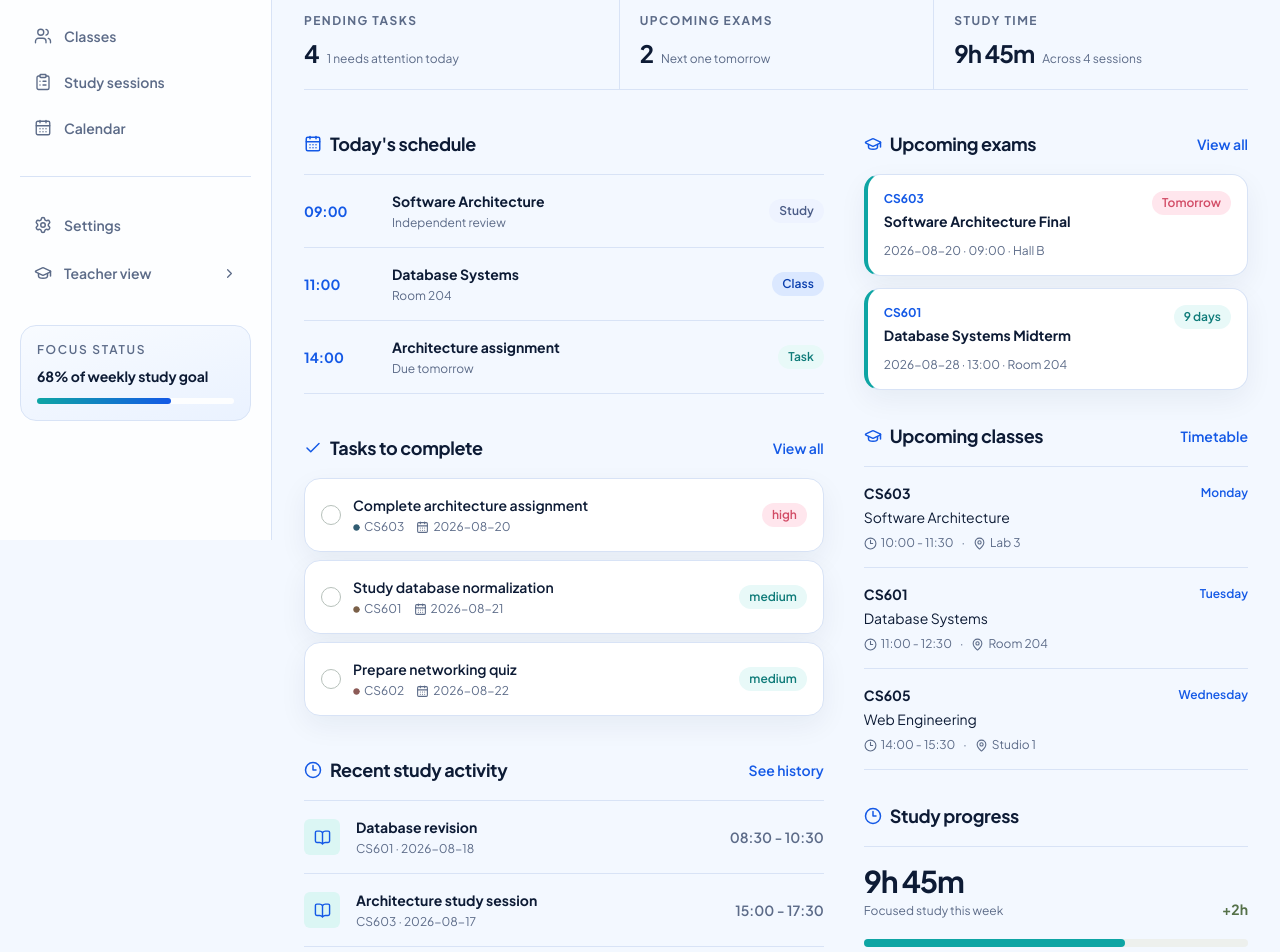
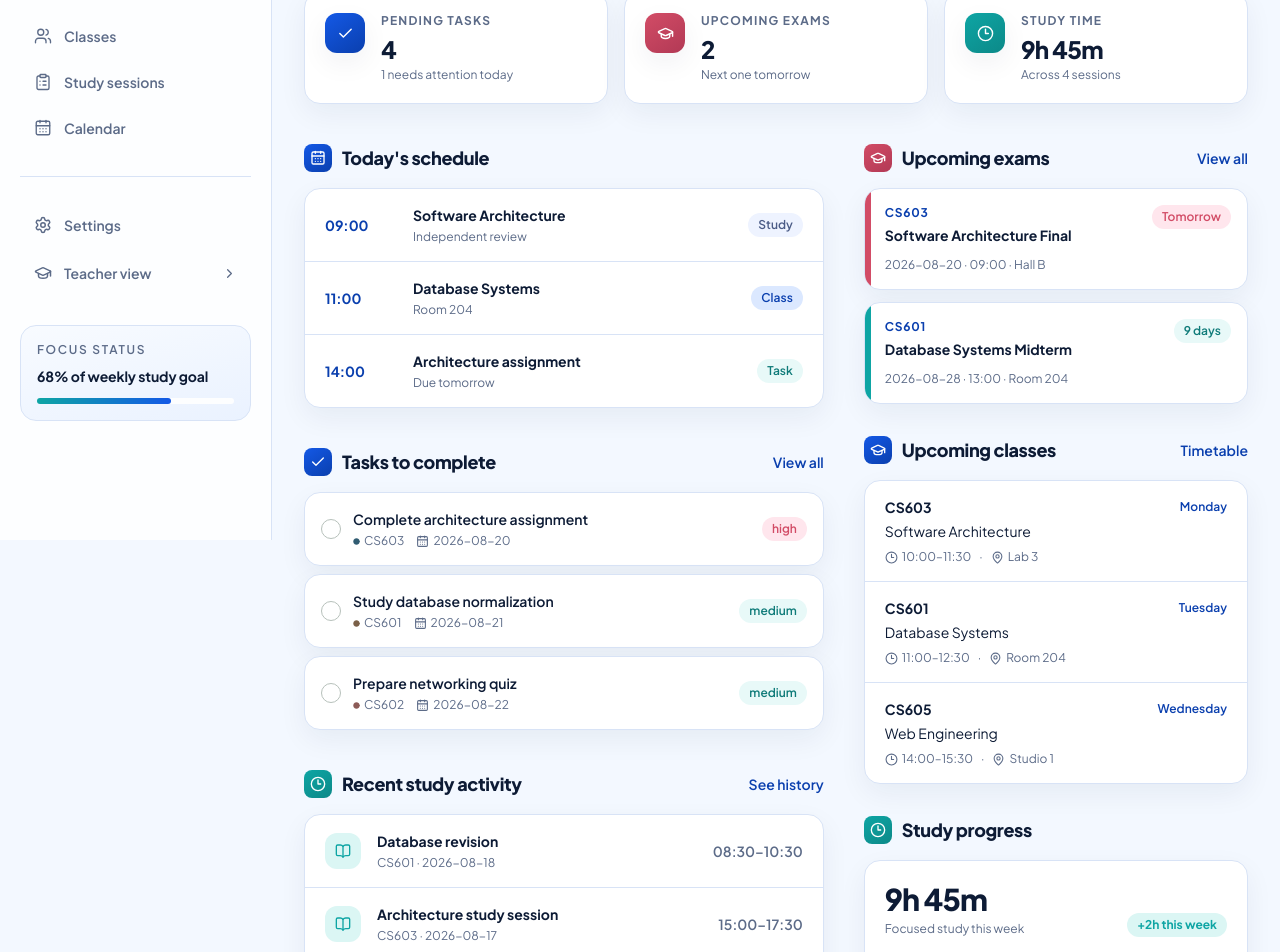
Before and after one commit to pikacoder44/Study-Planner, a Next.js app: page /dashboard in a window 1280 px wide. Shown: the part 260-1212 px from the top of the page. Built offline with nearby package versions, Linux system fonts and the light colour scheme.

Commit message:
Redesigned dashboard

```diff
--- a/app/dashboard/page.tsx
+++ b/app/dashboard/page.tsx
@@ -26,6 +26,14 @@ const todaySchedule = [
   ["14:00", "Architecture assignment", "Due tomorrow", "Task"],
 ] as const;
 
+// Icon chips reuse the sidebar logo's gradient treatment so every section
+// header feels like it belongs to the same system, not a one-off accent.
+const CHIP = {
+  primary: "bg-[linear-gradient(145deg,var(--primary),var(--primary-strong))]",
+  support: "bg-[linear-gradient(145deg,var(--support),#0c8988)]",
+  danger: "bg-[linear-gradient(145deg,var(--danger),#b23955)]",
+} as const;
+
 export default function DashboardPage() {
   const pendingTasks = tasks.filter((task) => task.status === "pending");
   const upcomingExams = exams
@@ -48,41 +56,52 @@ export default function DashboardPage() {
           </Link>
         }
       />
-      <div className="mb-10 grid border-y border-[var(--border)] sm:grid-cols-3">
+
+      <div className="mb-10 grid gap-4 sm:grid-cols-3">
         <QuickStat
+          icon={<Check size={17} />}
+          tone="primary"
           label="Pending tasks"
           value={`${pendingTasks.length}`}
           detail="1 needs attention today"
         />
         <QuickStat
+          icon={<GraduationCap size={17} />}
+          tone="danger"
           label="Upcoming exams"
           value={`${upcomingExams.length}`}
           detail="Next one tomorrow"
         />
         <QuickStat
+          icon={<Clock3 size={17} />}
+          tone="support"
           label="Study time"
           value="9h 45m"
           detail="Across 4 sessions"
         />
       </div>
+
       <div className="grid gap-10 xl:grid-cols-[1.15fr_0.85fr]">
         <div className="space-y-10">
           <DashboardSection
             title="Today's schedule"
-            icon={<CalendarDays size={18} />}
+            icon={<CalendarDays size={16} />}
+            tone="primary"
           >
-            <div className="divide-y divide-[var(--border)] border-y border-[var(--border)]">
+            <Card className="divide-y divide-(--border) p-0">
               {todaySchedule.map(([time, title, detail, type]) => (
                 <div
                   key={title}
-                  className="grid grid-cols-[4.5rem_1fr_auto] items-center gap-4 py-4"
+                  className="grid grid-cols-[4.5rem_1fr_auto] items-center gap-4 px-5 py-4"
                 >
-                  <span className="text-sm font-bold text-[var(--accent)]">
+                  <span className="text-sm font-bold text-(--primary-strong)">
                     {time}
                   </span>
                   <div>
-                    <p className="text-sm font-bold">{title}</p>
-                    <p className="mt-1 text-xs text-[var(--muted)]">{detail}</p>
+                    <p className="text-sm font-bold text-foreground">
+                      {title}
+                    </p>
+                    <p className="mt-1 text-xs text-(--muted)">{detail}</p>
                   </div>
                   <Badge
                     tone={
@@ -97,15 +116,17 @@ export default function DashboardPage() {
                   </Badge>
                 </div>
               ))}
-            </div>
+            </Card>
           </DashboardSection>
+
           <DashboardSection
             title="Tasks to complete"
-            icon={<Check size={18} />}
+            icon={<Check size={16} />}
+            tone="primary"
             action={
               <Link
                 href="/tasks"
-                className="text-sm font-semibold text-[var(--accent)]"
+                className="text-sm font-semibold text-(--primary-strong) hover:underline"
               >
                 View all
               </Link>
@@ -113,29 +134,34 @@ export default function DashboardPage() {
           >
             <TaskList limit={3} />
           </DashboardSection>
+
           <DashboardSection
             title="Recent study activity"
-            icon={<Clock3 size={18} />}
+            icon={<Clock3 size={16} />}
+            tone="support"
             action={
               <Link
                 href="/study-sessions"
-                className="text-sm font-semibold text-[var(--accent)]"
+                className="text-sm font-semibold text-(--primary-strong) hover:underline"
               >
                 See history
               </Link>
             }
           >
-            <div className="divide-y divide-[var(--border)] border-y border-[var(--border)]">
+            <Card className="divide-y divide-(--border) p-0">
               {studySessions.slice(0, 3).map((session) => (
-                <div key={session.id} className="flex items-center gap-4 py-4">
-                  <span className="flex h-9 w-9 items-center justify-center rounded-md bg-[var(--amber-soft)] text-[var(--accent)]">
-                    <BookOpen size={17} />
+                <div
+                  key={session.id}
+                  className="flex items-center gap-4 px-5 py-4"
+                >
+                  <span className="flex h-9 w-9 items-center justify-center rounded-xl bg-(--support-soft) text-(--support)">
+                    <BookOpen size={16} />
                   </span>
                   <div className="min-w-0 flex-1">
-                    <p className="truncate text-sm font-bold">
+                    <p className="truncate text-sm font-bold text-foreground">
                       {session.title}
                     </p>
-                    <p className="mt-1 text-xs text-[var(--muted)]">
+                    <p className="mt-1 text-xs text-(--muted)">
                       {
                         subjects.find(
                           (subject) => subject.id === session.subjectId,
@@ -144,22 +170,24 @@ export default function DashboardPage() {
                       · {session.date}
                     </p>
                   </div>
-                  <span className="text-sm font-semibold text-[var(--muted)]">
-                    {session.startTime} - {session.endTime}
+                  <span className="text-sm font-semibold text-(--muted)">
+                    {session.startTime}–{session.endTime}
                   </span>
                 </div>
               ))}
-            </div>
+            </Card>
           </DashboardSection>
         </div>
+
         <aside className="space-y-8">
           <DashboardSection
             title="Upcoming exams"
-            icon={<GraduationCap size={18} />}
+            icon={<GraduationCap size={16} />}
+            tone="danger"
             action={
               <Link
                 href="/exams"
-                className="text-sm font-semibold text-[var(--accent)]"
+                className="text-sm font-semibold text-(--primary-strong) hover:underline"
               >
                 View all
               </Link>
@@ -169,59 +197,72 @@ export default function DashboardPage() {
               {upcomingExams.map((exam, index) => (
                 <Card
                   key={exam.id}
-                  className="border-l-4 border-l-[var(--amber)] p-4"
+                  className="relative overflow-hidden p-4 pl-5"
                 >
+                  <span
+                    className={`absolute inset-y-0 left-0 w-1.5 ${
+                      index === 0 ? "bg-(--danger)" : "bg-(--support)"
+                    }`}
+                  />
                   <div className="flex items-start justify-between gap-3">
                     <div>
-                      <p className="text-xs font-bold text-[var(--accent)]">
+                      <p className="text-xs font-bold uppercase tracking-[0.06em] text-(--primary-strong)">
                         {
                           subjects.find(
                             (subject) => subject.id === exam.subjectId,
                           )?.code
                         }
                       </p>
-                      <p className="mt-1 text-sm font-bold">{exam.title}</p>
+                      <p className="mt-1 text-sm font-bold text-foreground">
+                        {exam.title}
+                      </p>
                     </div>
                     <Badge tone={index === 0 ? "red" : "amber"}>
                       {index === 0 ? "Tomorrow" : "9 days"}
                     </Badge>
                   </div>
-                  <p className="mt-3 text-xs text-[var(--muted)]">
+                  <p className="mt-3 text-xs text-(--muted)">
                     {exam.examDate} · {exam.startTime} · {exam.location}
                   </p>
                 </Card>
               ))}
             </div>
           </DashboardSection>
+
           <DashboardSection
             title="Upcoming classes"
-            icon={<GraduationCap size={18} />}
+            icon={<GraduationCap size={16} />}
+            tone="primary"
             action={
               <Link
                 href="/classes"
-                className="text-sm font-semibold text-[var(--accent)]"
+                className="text-sm font-semibold text-(--primary-strong) hover:underline"
               >
                 Timetable
               </Link>
             }
           >
-            <div className="divide-y divide-[var(--border)] border-y border-[var(--border)]">
+            <Card className="divide-y divide-(--border) p-0">
               {upcomingClasses.map((item) => {
                 const subject = subjects.find(
                   (subjectItem) => subjectItem.id === item.subjectId,
                 );
                 return (
-                  <div key={item.id} className="py-4">
+                  <div key={item.id} className="px-5 py-4">
                     <div className="flex items-center justify-between">
-                      <p className="text-sm font-bold">{subject?.code}</p>
-                      <span className="text-xs font-semibold text-[var(--accent)]">
+                      <p className="text-sm font-bold text-foreground">
+                        {subject?.code}
+                      </p>
+                      <span className="text-xs font-semibold text-(--primary-strong)">
                         {item.dayOfWeek}
                       </span>
                     </div>
-                    <p className="mt-1 text-sm">{subject?.name}</p>
-                    <p className="mt-2 flex items-center gap-1 text-xs text-[var(--muted)]">
+                    <p className="mt-1 text-sm text-foreground">
+                      {subject?.name}
+                    </p>
+                    <p className="mt-2 flex items-center gap-1 text-xs text-(--muted)">
                       <Clock3 size={13} />
-                      {item.startTime} - {item.endTime}
+                      {item.startTime}–{item.endTime}
                       <span className="mx-1">·</span>
                       <MapPin size={13} />
                       {item.room}
@@ -229,29 +270,36 @@ export default function DashboardPage() {
                   </div>
                 );
               })}
-            </div>
+            </Card>
           </DashboardSection>
-          <DashboardSection title="Study progress" icon={<Clock3 size={18} />}>
-            <div className="border-y border-[var(--border)] py-4">
+
+          <DashboardSection
+            title="Study progress"
+            icon={<Clock3 size={16} />}
+            tone="support"
+          >
+            <Card className="p-5">
               <div className="flex items-end justify-between">
                 <div>
-                  <p className="text-3xl font-bold tracking-[-0.04em]">
+                  <p className="text-3xl font-extrabold tracking-[-0.03em] text-foreground">
                     9h 45m
                   </p>
-                  <p className="mt-1 text-xs text-[var(--muted)]">
+                  <p className="mt-1 text-xs text-(--muted)">
                     Focused study this week
                   </p>
                 </div>
-                <span className="text-sm font-bold text-[#557149]">+2h</span>
+                <span className="rounded-full bg-(--support-soft) px-2.5 py-1 text-xs font-bold text-(--support)">
+                  +2h this week
+                </span>
               </div>
-              <div className="mt-5 h-2 rounded-full bg-[#edf0ed]">
-                <div className="h-full w-[68%] rounded-full bg-[var(--amber)]" />
+              <div className="mt-5 h-2 rounded-full bg-(--surface-muted)">
+                <div className="h-full w-[68%] rounded-full bg-[linear-gradient(90deg,var(--support),var(--primary))]" />
               </div>
-              <div className="mt-3 flex justify-between text-xs text-[var(--muted)]">
+              <div className="mt-3 flex justify-between text-xs text-(--muted)">
                 <span>Goal: 14 hours</span>
-                <span>68%</span>
+                <span className="font-semibold text-foreground">68%</span>
               </div>
-            </div>
+            </Card>
           </DashboardSection>
         </aside>
       </div>
@@ -260,42 +308,62 @@ export default function DashboardPage() {
 }
 
 function QuickStat({
+  icon,
+  tone,
   label,
   value,
   detail,
 }: {
+  icon: React.ReactNode;
+  tone: keyof typeof CHIP;
   label: string;
   value: string;
   detail: string;
 }) {
   return (
-    <div className="px-1 py-5 sm:px-5 sm:first:pl-0 sm:not-first:border-l sm:not-first:border-[var(--border)]">
-      <p className="text-xs font-bold uppercase tracking-[0.12em] text-[var(--muted)]">
-        {label}
-      </p>
-      <div className="mt-2 flex items-baseline gap-2">
-        <span className="text-2xl font-bold tracking-[-0.04em]">{value}</span>
-        <span className="text-xs text-[var(--muted)]">{detail}</span>
+    <Card className="flex items-start gap-4 p-5">
+      <span
+        className={`flex h-10 w-10 shrink-0 items-center justify-center rounded-xl text-white shadow-(--shadow-card) ${CHIP[tone]}`}
+      >
+        {icon}
+      </span>
+      <div>
+        <p className="text-xs font-bold uppercase tracking-widest text-(--muted)">
+          {label}
+        </p>
+        <div className="mt-1 flex items-baseline gap-2">
+          <span className="text-2xl font-extrabold tracking-[-0.03em] text-foreground">
+            {value}
+          </span>
+        </div>
+        <p className="mt-0.5 text-xs text-(--muted)">{detail}</p>
       </div>
-    </div>
+    </Card>
   );
 }
+
 function DashboardSection({
   title,
   icon,
+  tone,
   action,
   children,
 }: {
   title: string;
   icon: React.ReactNode;
+  tone: keyof typeof CHIP;
   action?: React.ReactNode;
   children: React.ReactNode;
 }) {
   return (
     <section>
       <div className="mb-4 flex items-center justify-between">
-        <h2 className="flex items-center gap-2 text-lg font-bold tracking-[-0.02em]">
-          <span className="text-[var(--accent)]">{icon}</span>
+        <h2 className="flex items-center gap-2.5 text-lg font-extrabold tracking-[-0.02em] text-foreground">
+          <span
+            className={`flex h-7 w-7 items-center justify-center rounded-lg text-white ${CHIP[tone]}`}
+          >
+            {icon}
+          </span>
           {title}
         </h2>
         {action}
```
